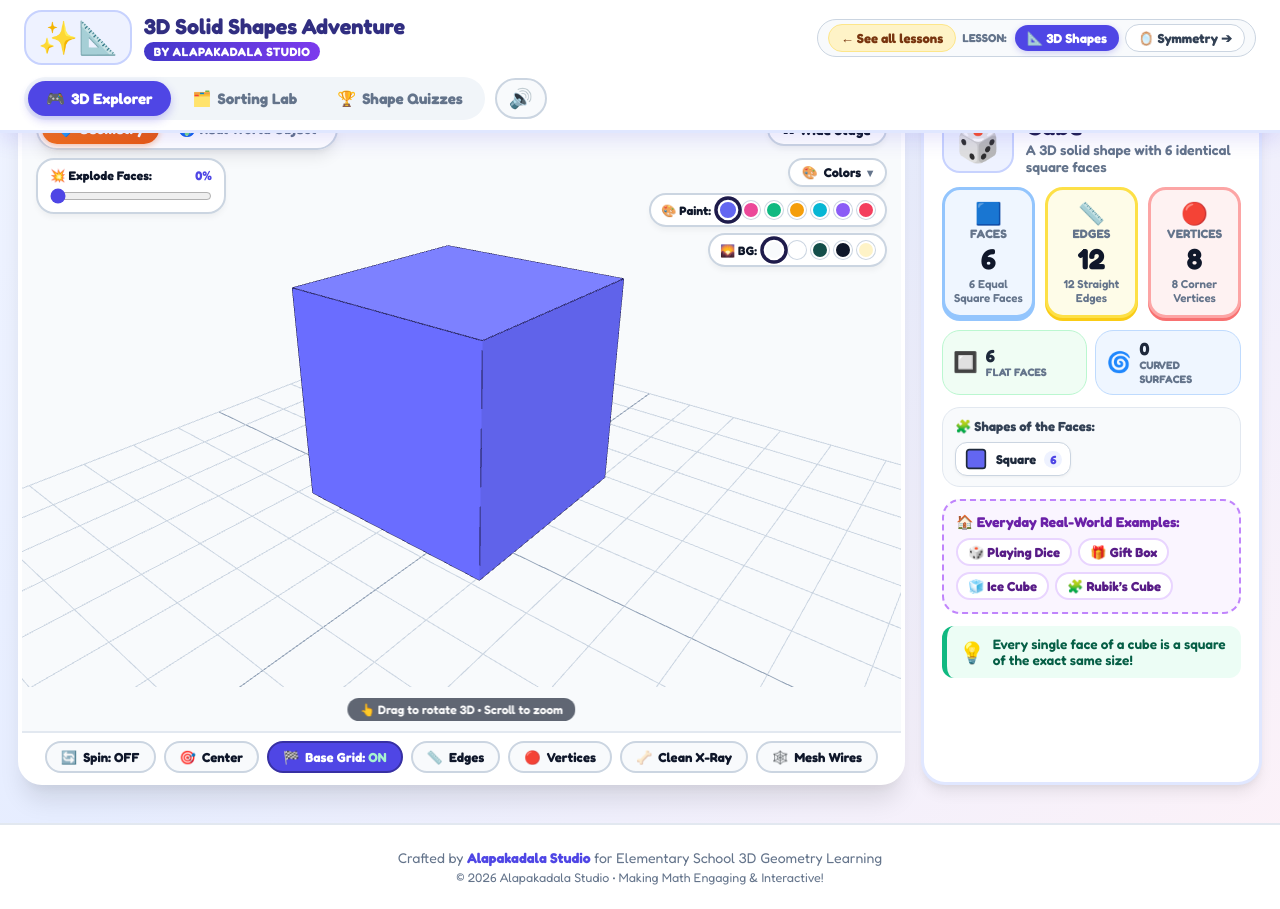
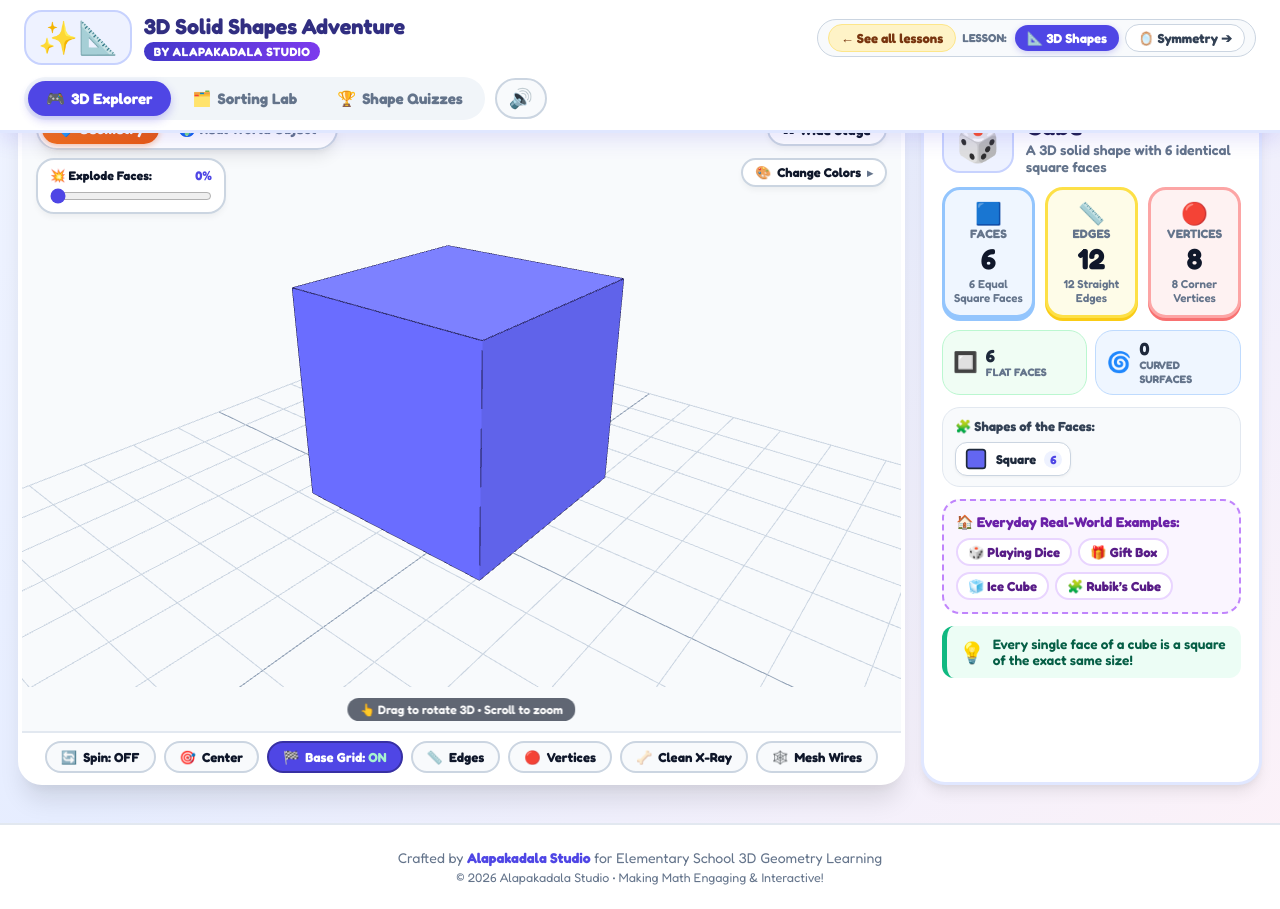
Before and after one commit to amalyulianto/interactive_3d_shapes_for_kids, a plain HTML site: page shapes.html in a window 1280 px wide. Drawn offline with nearby package versions, Linux system fonts and the light colour scheme; animation ran at ten frames a second.

Commit message:
fix color palette selector

```diff
--- a/app.js
+++ b/app.js
@@ -1418,7 +1418,7 @@ function toggleTheaterMode() {
 }
 
 // Color & BG Palette (Expand / Collapse)
-let isPaletteCollapsed = false;
+let isPaletteCollapsed = true;
 
 function toggleColorPalette() {
   sound.playPop();
--- a/shapes.html
+++ b/shapes.html
@@ -102,11 +102,11 @@
             <div class="canvas-right-stack" id="canvasRightStack">
               <button class="palette-toggle-btn" id="btnTogglePalette" onclick="toggleColorPalette()" title="Expand or Collapse Colors">
                 <span class="palette-toggle-icon">🎨</span>
-                <span class="palette-toggle-label">Colors</span>
-                <span class="palette-toggle-arrow" id="paletteToggleArrow">▾</span>
+                <span class="palette-toggle-label">Change Colors</span>
+                <span class="palette-toggle-arrow" id="paletteToggleArrow">▸</span>
               </button>
 
-              <div class="palette-content-panel" id="paletteContentPanel">
+              <div class="palette-content-panel collapsed" id="paletteContentPanel">
                 <!-- 1. Paint Shape Color Palette -->
                 <div class="canvas-palette-card" id="colorPalette">
                   <span class="palette-label">🎨 Paint:</span>
```
